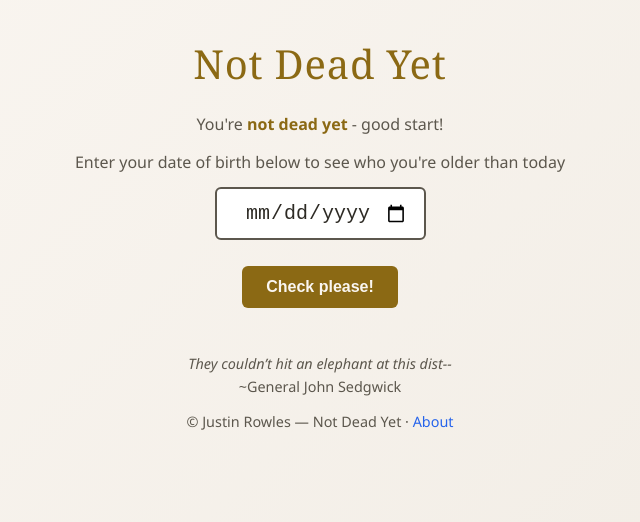
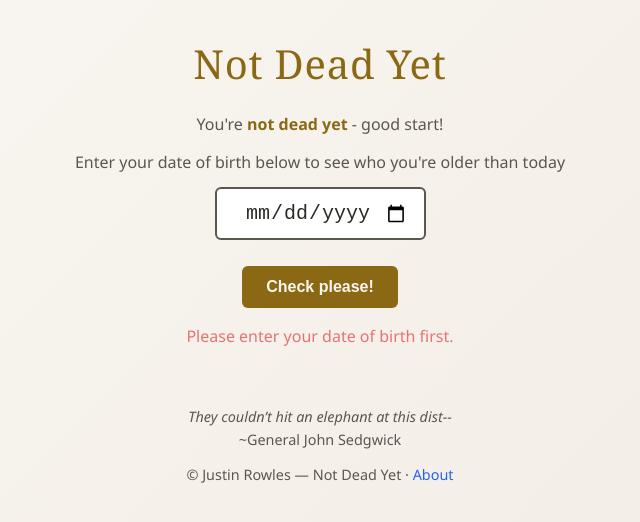
Before and after one commit to aug24/not-dead-yet, a Preact app: page / in a window 1280 px wide. Both pictures are taken after a click on the button "Check please!". Shown: the top 522 px of the page, without its empty margins (320-960 px from the left). Built offline with nearby package versions, Linux system fonts and the light colour scheme.

Commit message:
Add refresh script and nicer errors

```diff
--- a/package.json
+++ b/package.json
@@ -8,6 +8,7 @@
     "build": "tsc -b && vite build",
     "publish": "./scripts/publishLocal.sh",
     "deploy": "./scripts/deploy.sh",
+    "refresh-cdn": "./scripts/refresh-cdn.sh",
     "lint": "eslint .",
     "preview": "vite preview"
   },
--- a/src/App.css
+++ b/src/App.css
@@ -211,6 +211,12 @@ footer em {
   font-style: italic;
 }
 
+/* Error message */
+.error {
+  color: #e57373;
+  margin-top: 1rem;
+}
+
 /* Light mode support */
 @media (prefers-color-scheme: light) {
   :root {
--- a/src/components/MainContent.tsx
+++ b/src/components/MainContent.tsx
@@ -6,6 +6,7 @@ import CarouselCeleb from "./CarouselCeleb.tsx";
 const MainContent: FunctionComponent = () => {
     const [birthDateString, setBirthDateString] = useState<string>('');
     const [daysOld, setDaysOld] = useState<number | null>(null);
+    const [error, setError] = useState<string>('');
 
     const queryString = window.location.search;
     const params = new URLSearchParams(queryString);
@@ -18,12 +19,30 @@ const MainContent: FunctionComponent = () => {
 
     const handleDateChange = (event: Event) => {
         setBirthDateString((event.target as HTMLInputElement).value);
+        setError('');
     }
 
     const handleDone = () => {
+        if (!birthDateString) {
+            setError('Please enter your date of birth first.');
+            return;
+        }
         const today = new Date();
         const birthDate = new Date(birthDateString);
+        if (isNaN(birthDate.getTime())) {
+            setError('That doesn\'t look like a valid date.');
+            return;
+        }
+        if (birthDate >= today) {
+            setError('You haven\'t been born yet!');
+            return;
+        }
         const daysOldNew = Math.ceil((today.getTime() - birthDate.getTime()) / 1000 / 3600 / 24);
+        const yearsOld = daysOldNew / 365.25;
+        if (yearsOld < 18) {
+            setError('You must be at least 18 years old to use this site.');
+            return;
+        }
         setDaysOld(daysOldNew);
     }
     return (
@@ -64,6 +83,7 @@ const MainContent: FunctionComponent = () => {
                         className="large-input"
                         onClick={handleDone}
                     >Check please!</button>
+                    {error && <p className="error">{error}</p>}
                 </div>
             }
         </main>
```
Also changed, not shown: 1 other file (tests, documents, lock files or other folders).
